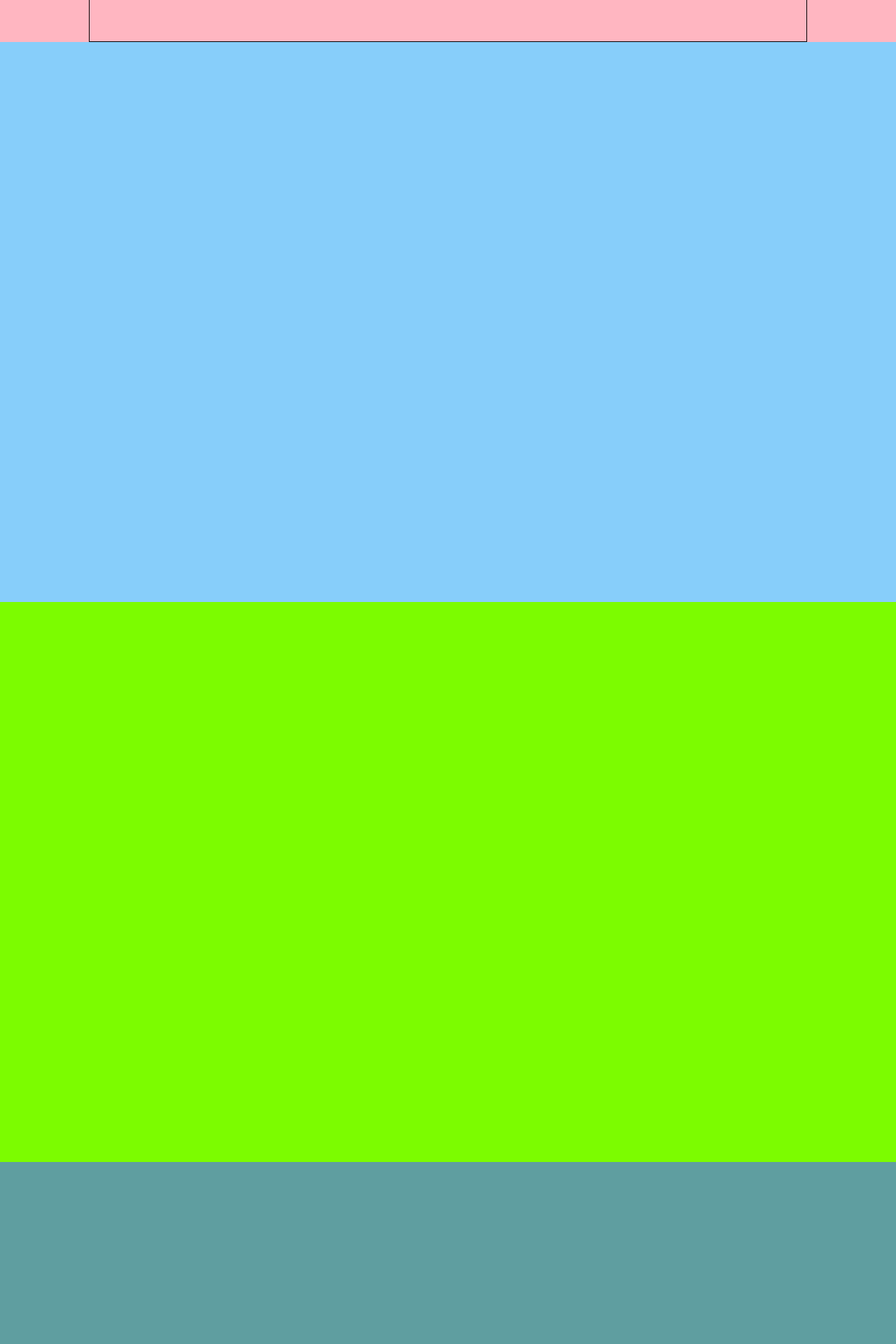
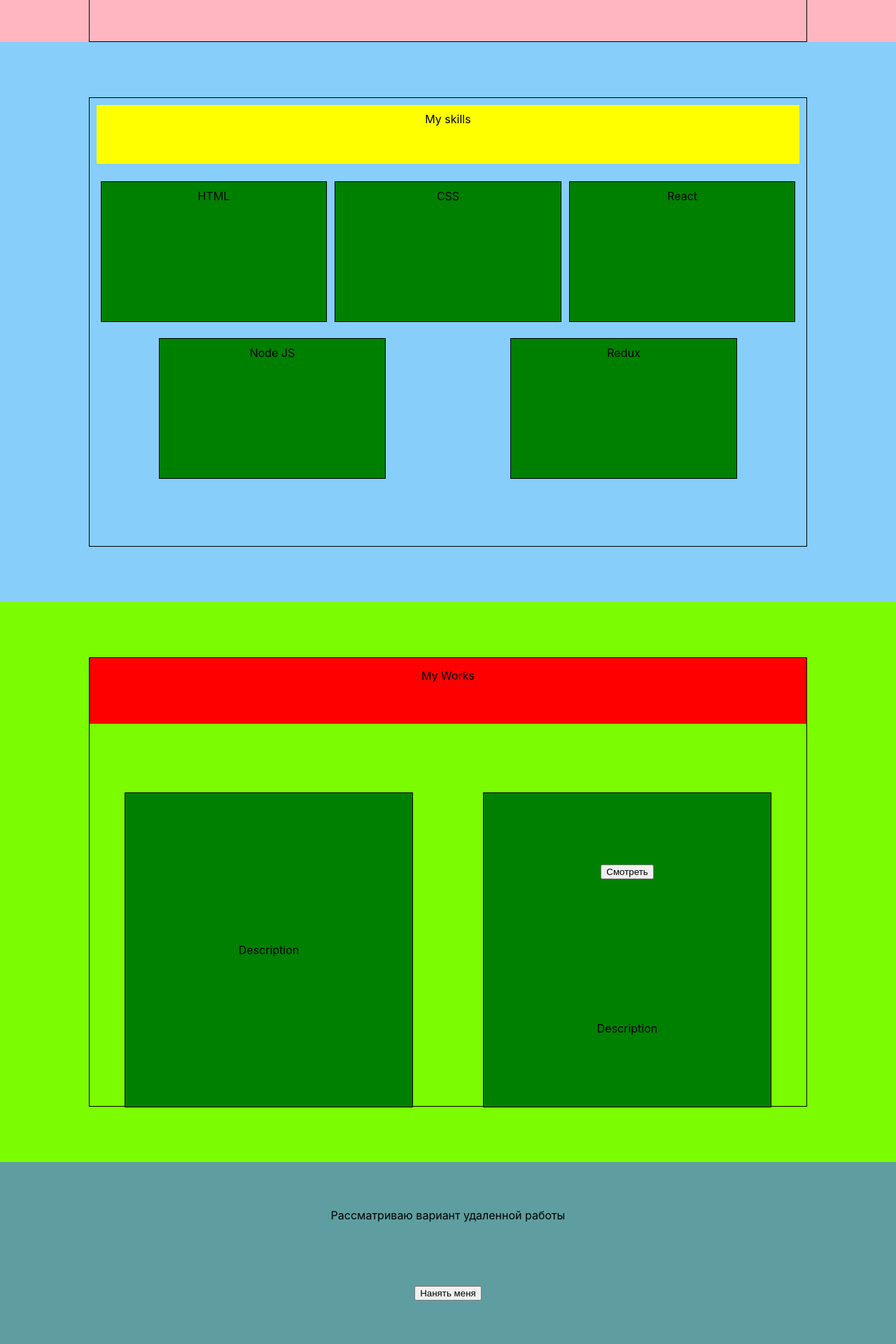
Before and after one commit to rn-lazuka/portfolio, a React (Create React App) app: page / in a window 1280 px wide. Shown: the part 800-2720 px from the top of the page at 70% size. Built offline with nearby package versions, Linux system fonts and the light colour scheme.

Commit message:
added all sections and styles

```diff
--- a/src/Contacs.jsx
+++ b/src/Contacs.jsx
@@ -4,7 +4,17 @@ import s from './Contacts.module.css'
 function Contacts() {
     return (
         <div className={s.contacts}>
-
+            <div className={s.container}>
+              <div className={s.title}> Contacts</div>
+                <form>
+                    <input type={"text"} placeholder={"ФИО"}/>
+                    <input type={"mail"} placeholder={"e-mail"}/>
+                    <textarea placeholder={"Сообщение"}/>
+                </form>
+                <div>
+                    <button> Отправить</button>
+                </div>
+            </div>
         </div>
     );
 }
--- a/src/Contacts.module.css
+++ b/src/Contacts.module.css
@@ -1,4 +1,31 @@
 .contacts {
     height: 100vh;
     background-color: #61dafb;
+    display: flex;
+    justify-content: center;
+    align-items: center;
 }
+
+.container {
+    width: 80vw;
+    height: 60%;
+    display: flex;
+    flex-direction: column;
+    justify-content: space-between;
+    align-items: center;
+}
+.title {
+    height: 10%;
+    margin: 10px;
+    padding: 10px;
+}
+.container form {
+    display: flex;
+    flex-direction: column;
+    justify-content: space-around;
+    align-content: center;
+    width: 30%;
+}
+.container form textarea{
+    height: 200px;
+}
--- a/src/Footer.jsx
+++ b/src/Footer.jsx
@@ -4,7 +4,16 @@ import s from './Footer.module.css'
 function Footer() {
     return (
         <div className={s.footer}>
-
+            <div className={s.title}>
+                Роман Лазука
+            </div>
+            <div className={s.items}>
+                <a href={"https://vk.com/"}>VK</a>
+                <a href={"https://instagram.com/"}>Inst</a>
+                <a href={"https://linkedin.com/"}>Link</a>
+                <a href={"https://telegram.org/"}>Telegram</a>
+            </div>
+            <div> ®Все права защищены</div>
         </div>
     );
 }
--- a/src/Footer.module.css
+++ b/src/Footer.module.css
@@ -1,4 +1,32 @@
 .footer {
-    height: 10vh;
+    height: 30vh;
     background-color: saddlebrown;
+    display: flex;
+    align-items: center;
+    flex-direction: column;
+    justify-content: space-between;
 }
+
+.container {
+    width: 80vw;
+    height: 60%;
+    display: flex;
+    align-items: center;
+    flex-direction: column;
+    justify-content: space-between;
+    align-content:stretch;
+   }
+
+.title {
+    height: 10%;
+    margin: 10px;
+    padding: 10px;
+}
+.items {
+    width: 40%;
+    border: solid 1px;
+    display: flex;
+    justify-content: space-evenly;
+    flex-wrap: wrap;
+    margin: 20px;
+}
--- a/src/Main.module.css
+++ b/src/Main.module.css
@@ -20,7 +20,7 @@
 }
 
 .photo {
-    height: 400px;
-    width: 300px;
+    height: 20vw;
+    width: 16vw;
     background-color: indigo;
 }
--- a/src/Projects.jsx
+++ b/src/Projects.jsx
@@ -4,7 +4,20 @@ import s from './Projects.module.css'
 function Projects() {
     return (
         <div className={s.projects}>
-
+            <div className={s.container}>
+                <div className={s.title}>
+                    My Works
+                </div>
+                <div className={s.items}>
+                    <div className={s.item}>
+                        <div> Description</div>
+                    </div>
+                    <div className={s.item}>
+                    <button>Смотреть</button>
+                        <div> Description</div>
+                    </div>
+                </div>
+            </div>
         </div>
     );
 }
--- a/src/Projects.module.css
+++ b/src/Projects.module.css
@@ -1,4 +1,46 @@
 .projects {
     height: 100vh;
     background-color: lawngreen;
+    display: flex;
+    justify-content: center;
+    align-items: center;
 }
+
+.container {
+    border: solid 1px;
+    width: 80vw;
+    height: 80%;
+    display: flex;
+    flex-direction: column;
+    flex-wrap: wrap;
+    justify-content: space-between;
+}
+
+.title {
+    height: 10%;
+    padding: 15px;
+    background-color: red;
+}
+
+.items {
+    height: 70%;
+    flex-wrap: wrap;
+    display: flex;
+    justify-content: space-around;
+}
+
+.item {
+    display: flex;
+    flex-direction: column;
+    background-color: green;
+    height: 100%;
+    width: 40%;
+    border: solid 1px;
+    justify-content: space-around;
+    align-items: center;
+
+}
+
+div {
+    display: block;
+}
--- a/src/Skills.jsx
+++ b/src/Skills.jsx
@@ -4,7 +4,18 @@ import s from './Skills.module.css'
 function Skills() {
     return (
         <div className={s.skills}>
-
+            <div className={s.container}>
+                <div className={s.title}>
+                    My skills
+                </div>
+                <div className={s.items}>
+                    <div className={s.item}>HTML</div>
+                    <div className={s.item}>CSS</div>
+                    <div className={s.item}>React</div>
+                    <div className={s.item}>Node JS</div>
+                    <div className={s.item}>Redux</div>
+                </div>
+            </div>
         </div>
     );
 }
--- a/src/Skills.module.css
+++ b/src/Skills.module.css
@@ -1,4 +1,41 @@
 .skills {
     height: 100vh;
     background-color: lightskyblue;
+    display: flex;
+    justify-content: center;
+    align-items: center;
 }
+
+.container {
+    border: solid 1px;
+    width: 80vw;
+    height: 80%;
+    display: flex;
+    flex-direction: column;
+    flex-wrap: wrap;
+
+}
+
+.title {
+    height: 10%;
+    margin: 10px;
+    padding: 10px;
+    background-color: yellow;
+}
+
+.items {
+    height: 70%;
+    padding: 10px;
+    flex-wrap: wrap;
+    display: flex;
+    justify-content: space-around;
+}
+
+.item {
+    margin: 5px;
+    padding: 10px;
+    background-color: green;
+    height: 40%;
+    width: 30%;
+    border: solid 1px;
+}
--- a/src/Slogan.jsx
+++ b/src/Slogan.jsx
@@ -4,7 +4,10 @@ import s from './Slogan.module.css'
 function Slogan() {
     return (
         <div className={s.slogan}>
-
+        <div className={s.container}>
+            <div> Рассматриваю вариант удаленной работы</div>
+            <button> Нанять меня</button>
+        </div>
         </div>
     );
 }
--- a/src/Slogan.module.css
+++ b/src/Slogan.module.css
@@ -1,4 +1,15 @@
 .slogan {
     height: 33vh;
     background-color: cadetblue;
+    display: flex;
+    justify-content: center;
+    align-items: center;
 }
+
+.container {
+    height: 50%;
+    display: flex;
+    flex-direction: column;
+    justify-content: space-between;
+    align-items: center;
+}
```
